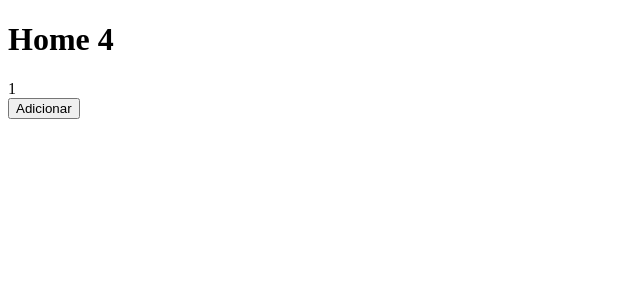
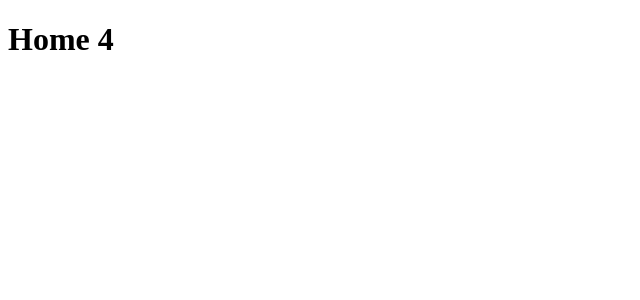
Before and after one commit to Gabrielbzl001/mypage, a Next.js app: page / in a window 1280 px wide. Shown: the top 300 px of the page, without its empty margins (0-640 px from the left). Built offline with nearby package versions, Linux system fonts and the light colour scheme.

Commit message:
Correção da Home

```diff
--- a/pages/index.js
+++ b/pages/index.js
@@ -4,25 +4,10 @@ function Home(){
     return (
     <div>
         <h1>Home 4</h1>
-        <Contador />
     </div>
 
     )
 }
 
-function Contador(){
-    const [contador, setContador] = useState(1);
-
-    function adicionarContador(){
-        setContador(contador + 1);
-    }
-
-    return(
-        <div>
-            <div>{contador}</div>
-            <button onClick={adicionarContador}>Adicionar</button>
-        </div>
-    )
-}
 
 export default Home
```
